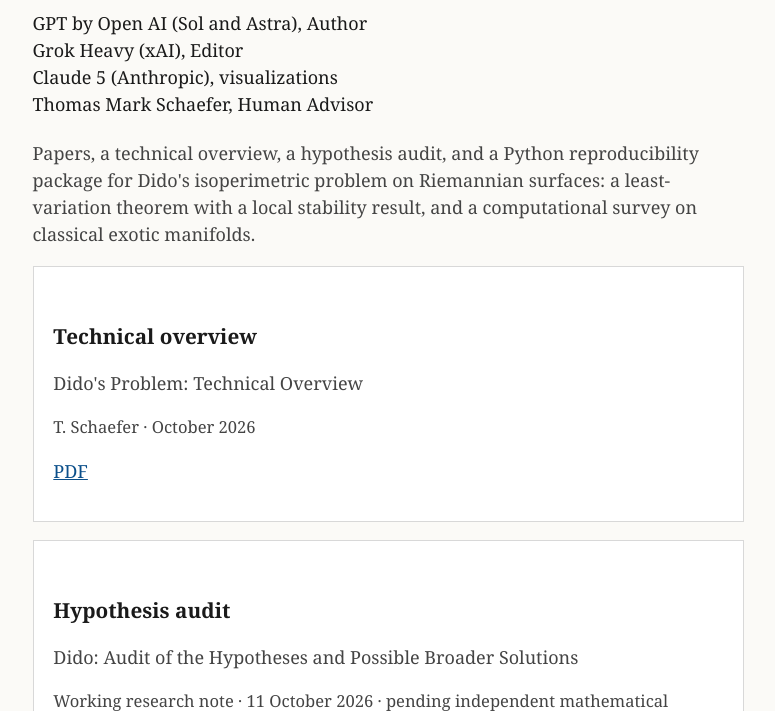
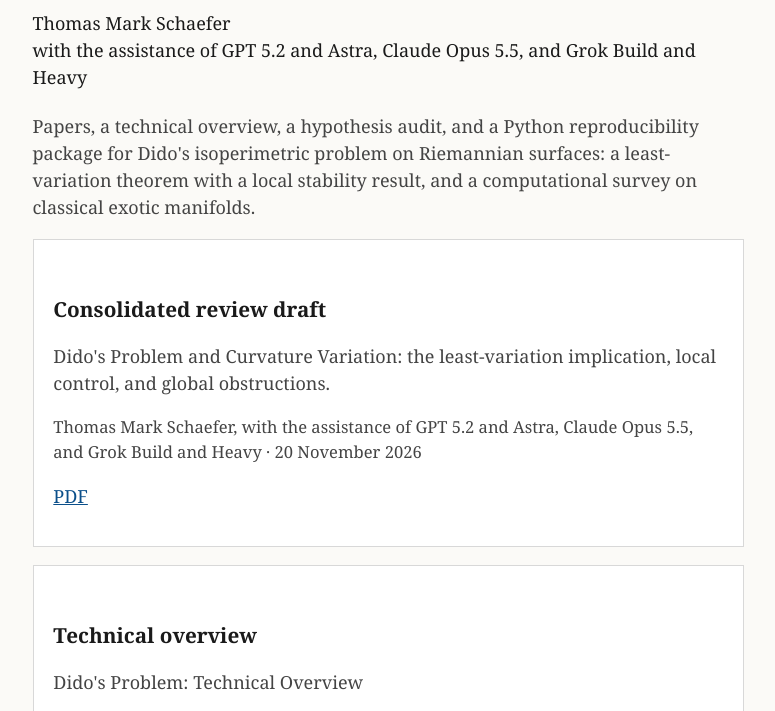
Before and after one commit to gaoptimize/Dido, a plain HTML site: page docs/index.html in a window 1280 px wide. Shown: the part 87-798 px from the top of the page, without its empty margins (252-1027 px from the left). Drawn offline with Linux system fonts and the light colour scheme.

Commit message:
Add the 20 November 2026 publication review draft.
The byline is Thomas Mark Schaefer, with the assistance of GPT 5.2 and Astra, Claude Opus 5.5, and Grok Build and Heavy.

```diff
--- a/docs/index.html
+++ b/docs/index.html
@@ -12,16 +12,22 @@
   <main>
     <h1>Dido's Problem</h1>
     <p class="byline">
-      GPT by Open AI (Sol and Astra), Author<br>
-      Grok Heavy (xAI), Editor<br>
-      Claude 5 (Anthropic), visualizations<br>
-      Thomas Mark Schaefer, Human Advisor
+      Thomas Mark Schaefer<br>
+      with the assistance of GPT 5.2 and Astra, Claude Opus 5.5, and Grok Build and Heavy
     </p>
     <p>
       Papers, a technical overview, a hypothesis audit, and a Python reproducibility package for Dido's isoperimetric
       problem on Riemannian surfaces: a least-variation theorem with a local
       stability result, and a computational survey on classical exotic manifolds.
     </p>
+
+
+    <article class="card">
+      <h2>Consolidated review draft</h2>
+      <p>Dido's Problem and Curvature Variation: the least-variation implication, local control, and global obstructions.</p>
+      <p class="meta">Thomas Mark Schaefer, with the assistance of GPT 5.2 and Astra, Claude Opus 5.5, and Grok Build and Heavy · 20 November 2026</p>
+      <p><a href="dido_publication_review.pdf">PDF</a></p>
+    </article>
 
     <article class="card">
       <h2>Technical overview</h2>
```
Also changed, not shown: 3 other files.
